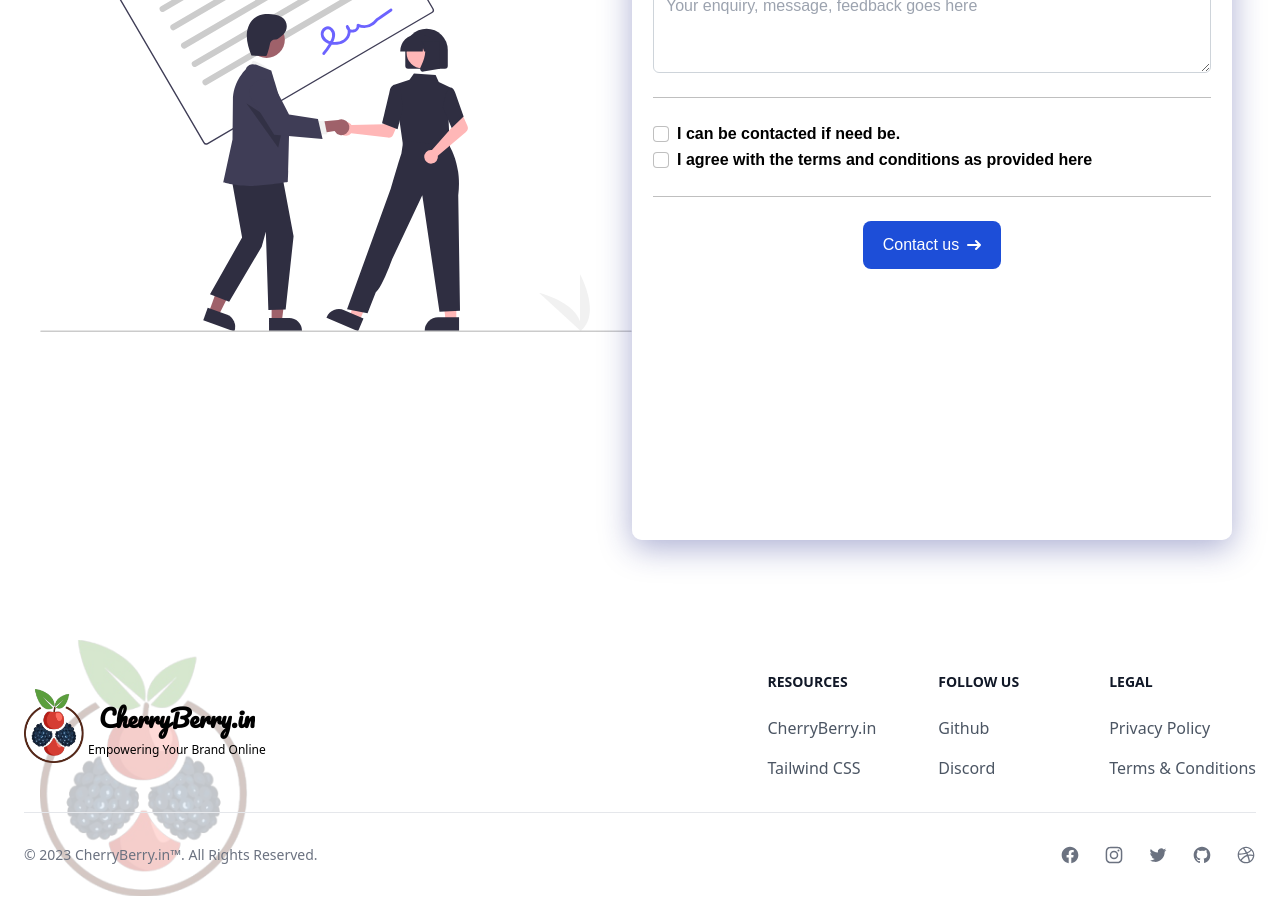
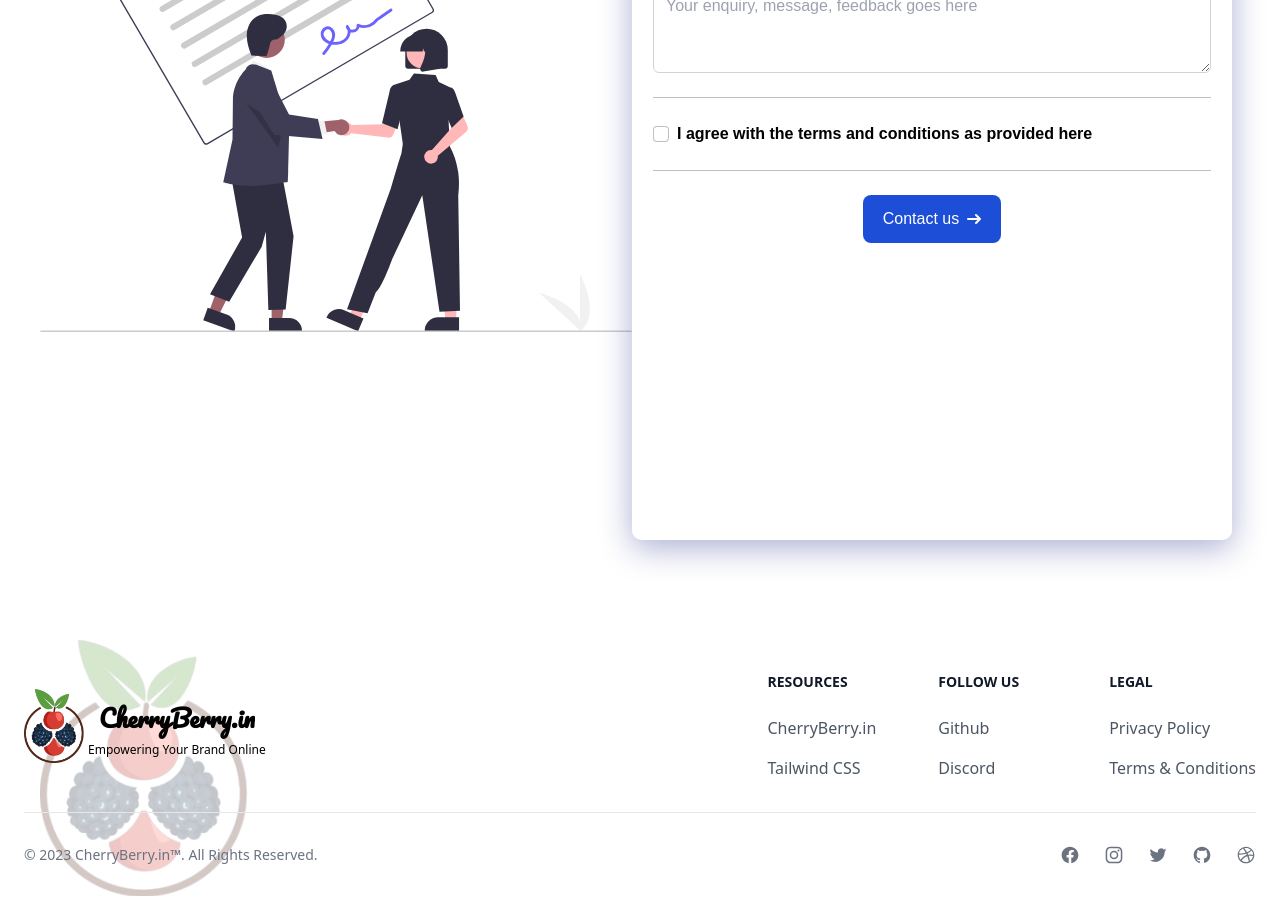
Before and after one commit to vivekkum-ar/React-cherryberryin, a React (Vite) app: page / in a window 1280 px wide. Shown: the part 6180-7077 px from the top of the page. Built offline with nearby package versions, Linux system fonts and the light colour scheme; no server answers.

Commit message:
Removed unnecessary checkboxes in contact

```diff
--- a/src/components/ContactForm.tsx
+++ b/src/components/ContactForm.tsx
@@ -235,7 +235,7 @@
           </div>
         </div>
         <hr className="my-4" />
-        <div className="form-check">
+        {/* <div className="form-check">
           <input
             type="checkbox"
             className="form-check-input"
@@ -244,7 +244,7 @@
           <label className="form-check-label" htmlFor="same-address">
             I can be contacted if need be.
           </label>
-        </div>
+        </div> */}
         <div className="form-check">
           <input
             type="checkbox"
```
